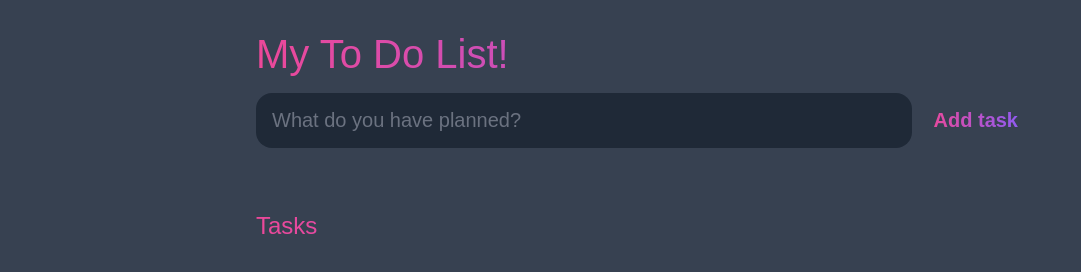
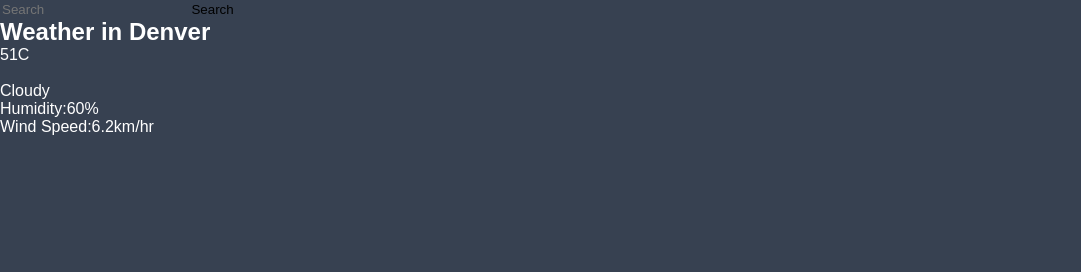
Before and after one commit to Moumita-001/To-Do-List, a plain HTML site: page index.html in a window 1280 px wide. Shown: the whole page, without its empty margins (0-1081 px from the left). Drawn offline with Linux system fonts and the light colour scheme.

Commit message:
Update index.html

```diff
--- a/index.html
+++ b/index.html
@@ -3,35 +3,25 @@
 <head>
 	<meta charset="utf-8">
 	<meta name="viewport" content="width=device-width, initial-scale=1">
-	<title>TO DO LIST</title>
+	<title>Weather App</title>
 	<link rel="stylesheet" href="style.css">
 	<script src="script.js"></script>
 </head>
 <body>
-	<header>
-		<h1>My To Do List!</h1>
-		<form id="new-task-form">
-			<input type="text" id="new-task-input" placeholder="What do you have planned?">
-			<input type="submit" value="Add task" id="new-task-submit">
-		</form>
-	</header>
-
-	<main>
-		<section class="task-list">
-			<h2>Tasks</h2>
-			<div id="tasks">
-				<!-- <div class="task">
-					<div class="content">
-						<input type="text" class="text" value="My Shinny Task" readonly>
-					</div>
-					<div class="actions">
-						<button class="edit">Edit</buttton>
-						<button class="delete">Delete</buttton>
-					</div>
-				</div> -->
-			</div>
-		</section>
-	</main>
+	<div class="card">
+		<div class="search">
+			<input type="text" class="search-bar" placeholder="Search">
+			<button>Search</button>
+		</div>
+	<div class="weather">
+		<h2 class="city">Weather in Denver</h2>
+		<div class="temp">51C</div>
+		<img src="" alt="" class="icon">
+		<div class="description">Cloudy</div>
+		<div class="humidity">Humidity:60%</div>
+		<div class="wind">Wind Speed:6.2km/hr</div>
+	</div>
+</div>
 
 </body>
 </html>
```
